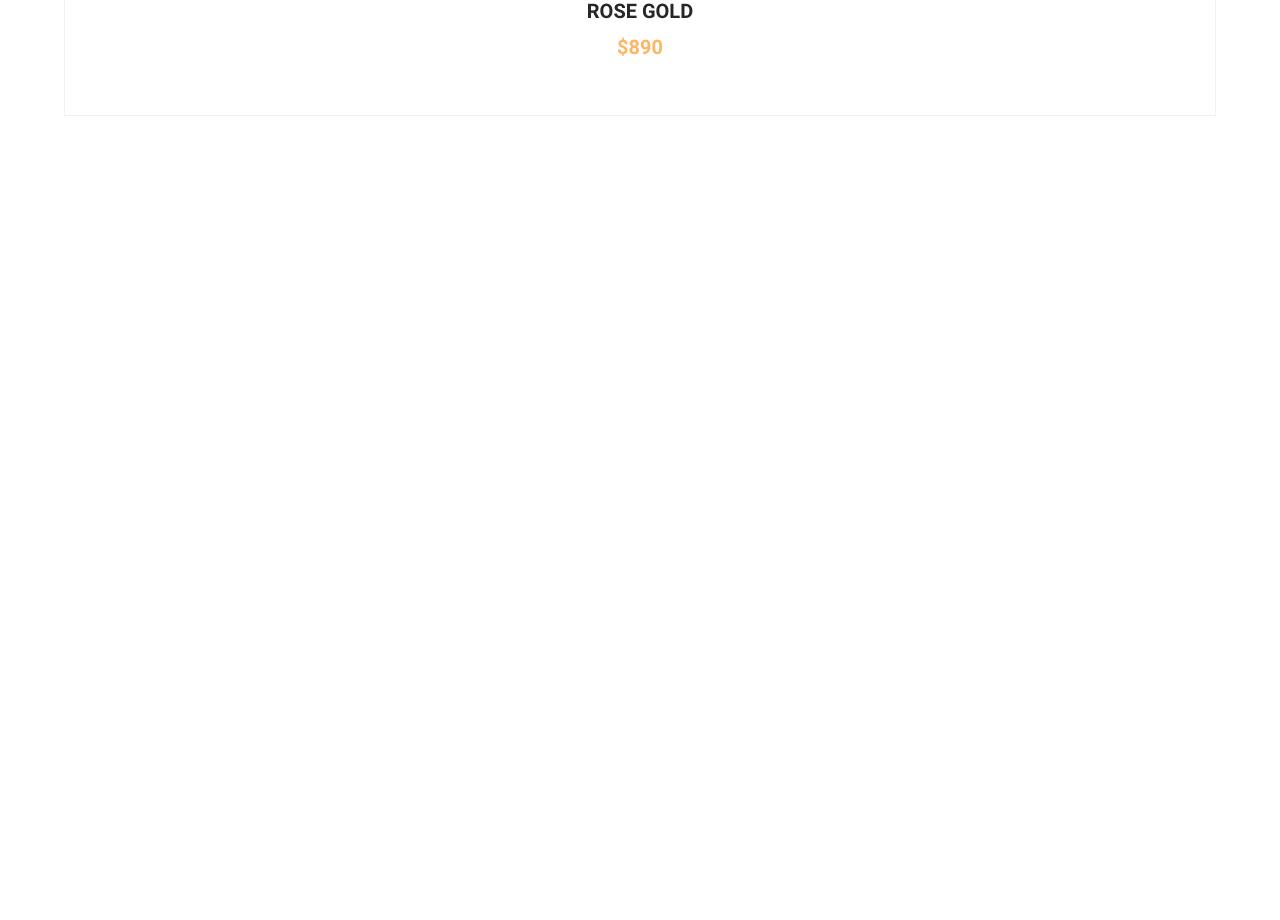
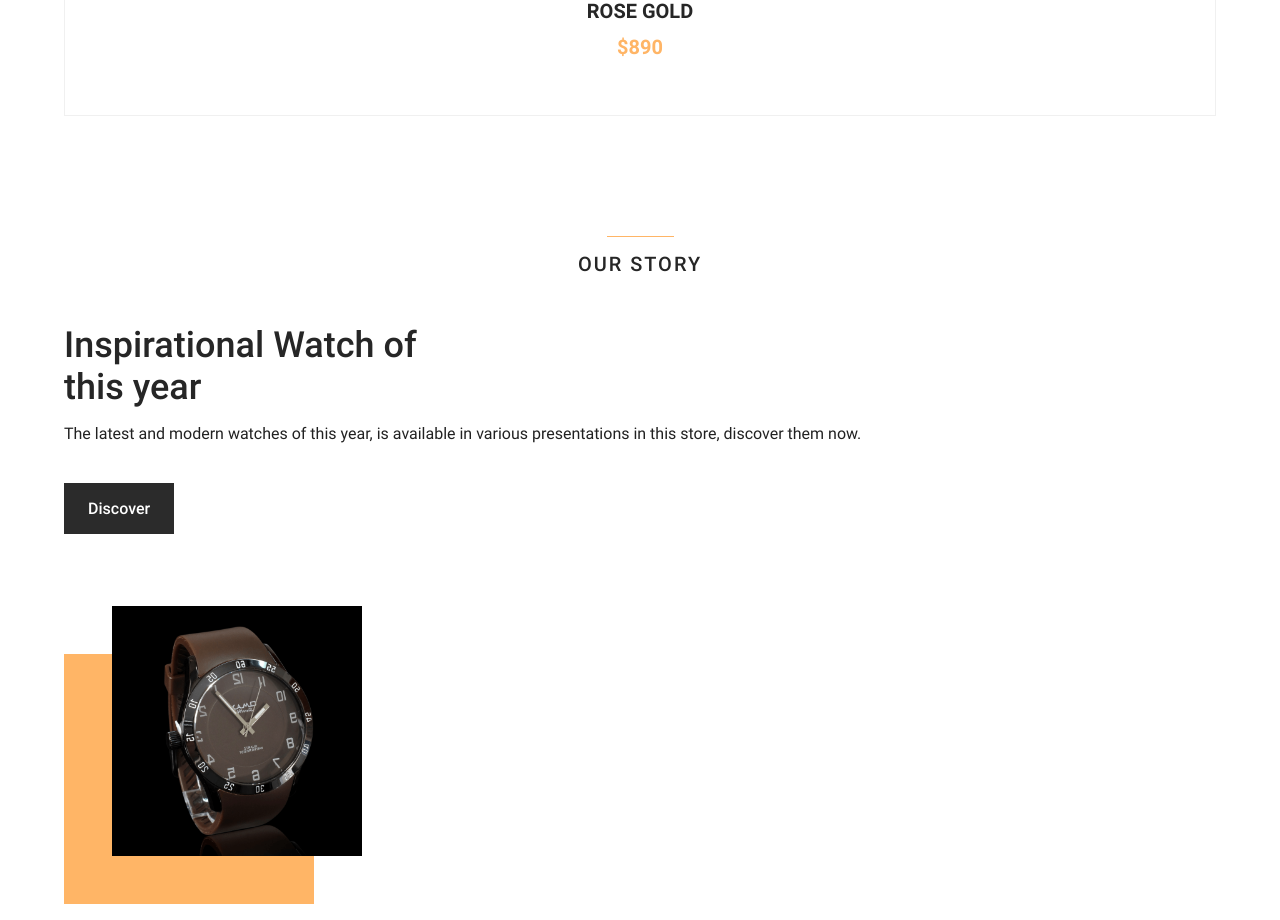
Before and after one commit to azamat-cto/responsive-watches-website, a React (Vite) app: page / in a window 1280 px wide. Shown: the part 2160-3080 px from the top of the page. Before the commit the page ends 2292 px from the top, so only its background shows below. Built offline with nearby package versions, Linux system fonts and the light colour scheme.

Commit message:
Add story section

```diff
--- a/src/App.tsx
+++ b/src/App.tsx
@@ -5,6 +5,7 @@
 import { Header } from './components/Header'
 import { Home } from './components/Home'
 import { Featured } from './components/Featured'
+import { Story } from './components/Story'
 import { Drawer } from './components/Dawer'
 
 const theme = createTheme({
@@ -25,6 +26,7 @@
         <main className="main">
           <Home />
           <Featured />
+          <Story />
         </main>
         <Drawer />
       </ThemeProvider>
--- /dev/null
+++ b/src/components/Story/Story.tsx
@@ -0,0 +1,34 @@
+import { Container } from '@mui/material'
+import StoryImg from '../../assets/images/story.png'
+
+export const Story = () => {
+  return (
+    <section className="story section">
+      <Container>
+        <div className="story__grid grid">
+          <div className="story__data">
+            <h2 className="section__title story__section-title">Our Story</h2>
+
+            <h1 className="story__title">
+              Inspirational Watch of <br /> this year
+            </h1>
+
+            <p className="story__description">
+              The latest and modern watches of this year, is available in
+              various presentations in this store, discover them now.
+            </p>
+
+            <a href="#" className="button button--small">
+              Discover
+            </a>
+          </div>
+
+          <div className="story__images">
+            <img src={StoryImg} alt="" className="story__img" />
+            <div className="story__square"></div>
+          </div>
+        </div>
+      </Container>
+    </section>
+  )
+}
--- /dev/null
+++ b/src/components/Story/index.ts
@@ -0,0 +1 @@
+export * from './Story.tsx'
--- a/src/styles/components/_story.scss
+++ b/src/styles/components/_story.scss
@@ -0,0 +1,35 @@
+.story {
+
+  &__grid {
+    row-gap: 7.5rem;
+  }
+
+  &__title {
+    font-size: var(--h1-font-size);
+    margin-bottom: 1rem;
+  }
+
+  &__description {
+    margin-bottom: 2.5rem;
+  }
+
+  &__images {
+    position: relative;
+  }
+
+  &__img,
+  &__square {
+    width: 250px;
+  }
+
+  &__square {
+    height: 250px;
+    background-color: var(--first-color);
+  }
+
+  &__img {
+    position: absolute;
+    left: 3rem;
+    top: -3rem;
+  }
+}
```
